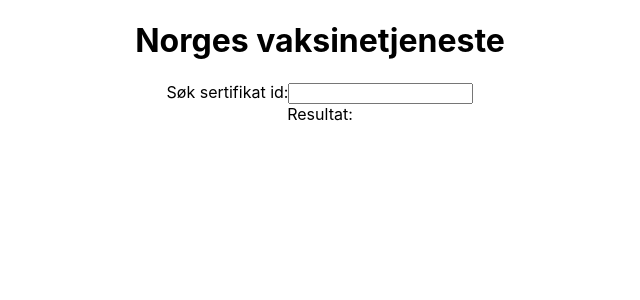
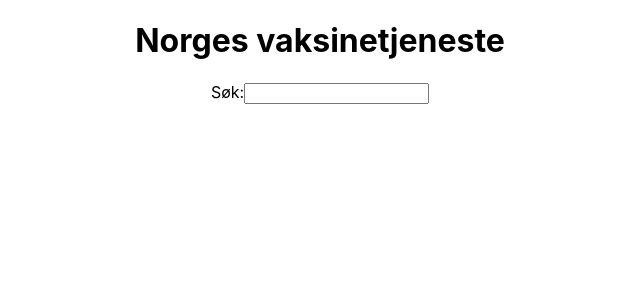
Before and after one commit to DagBrede/vaccine-certificate-ui, a React (Create React App) app: page / in a window 1280 px wide. Shown: the top 300 px of the page, without its empty margins (320-960 px from the left). Built offline with nearby package versions, Linux system fonts and the light colour scheme; no server answers.

Commit message:
Search functionality for nationalIdentityNumber and name

```diff
--- a/src/components/certificate-search/CertificateSearch.js
+++ b/src/components/certificate-search/CertificateSearch.js
@@ -6,8 +6,16 @@
     const [searchInput, setSearchInput] = useState("");
 
     useEffect( () => {
-        if(searchInput) {
-            axios.get(`${process.env.REACT_APP_BASE_URL}/certificates/${searchInput}`).then(response => {
+
+        let isnum = /^\d+$/.test(searchInput);
+        if (isnum) {
+            axios.get(`${process.env.REACT_APP_BASE_URL}/certificates?nationalIdentityNumber=${searchInput}`).then(response => {
+                if (response.status === 200) onSearch(response.data);
+                else onSearch(null);
+            }).catch(() => onSearch(null))
+        }
+        else if (typeof searchInput === 'string'){
+            axios.get(`${process.env.REACT_APP_BASE_URL}/certificates?name=${searchInput}`).then(response => {
                 if (response.status === 200) onSearch(response.data);
                 else onSearch(null);
             }).catch(() => onSearch(null))
@@ -21,8 +29,8 @@
     return (
       <>
           <label>
-              Søk sertifikat id:
-              <input type="number" value={searchInput} onChange={handleChange}/>
+              Søk:
+              <input type="string" value={searchInput} onChange={handleChange}/>
           </label>
       </>
     );
```
